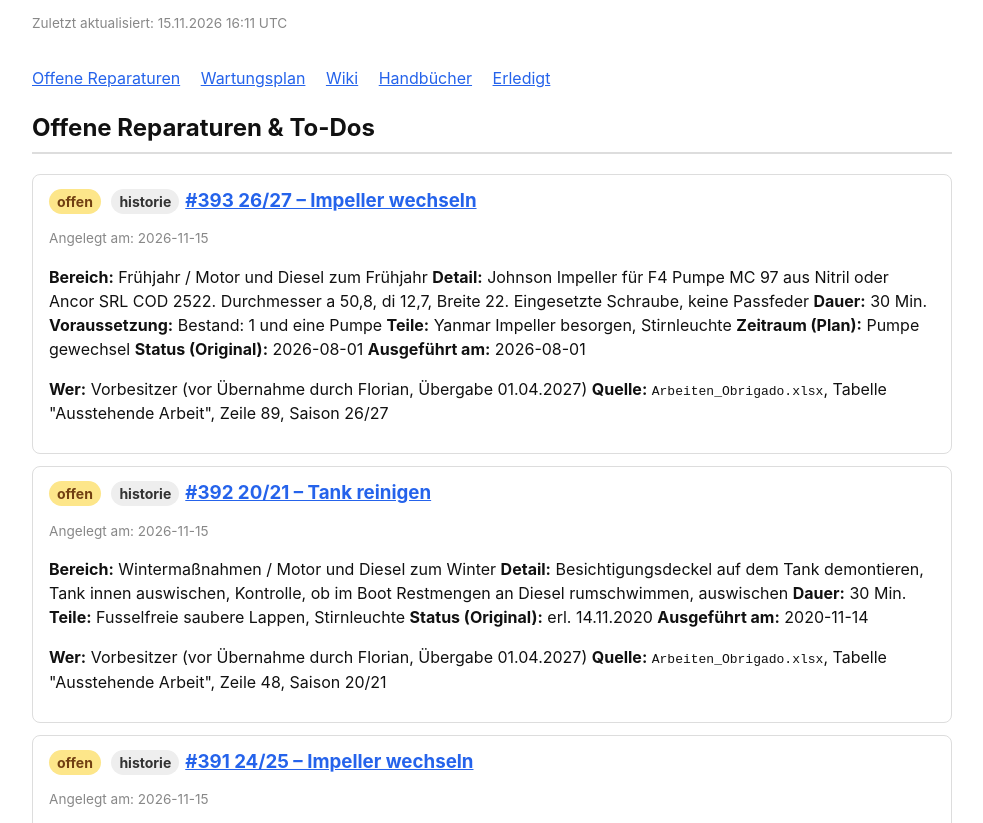
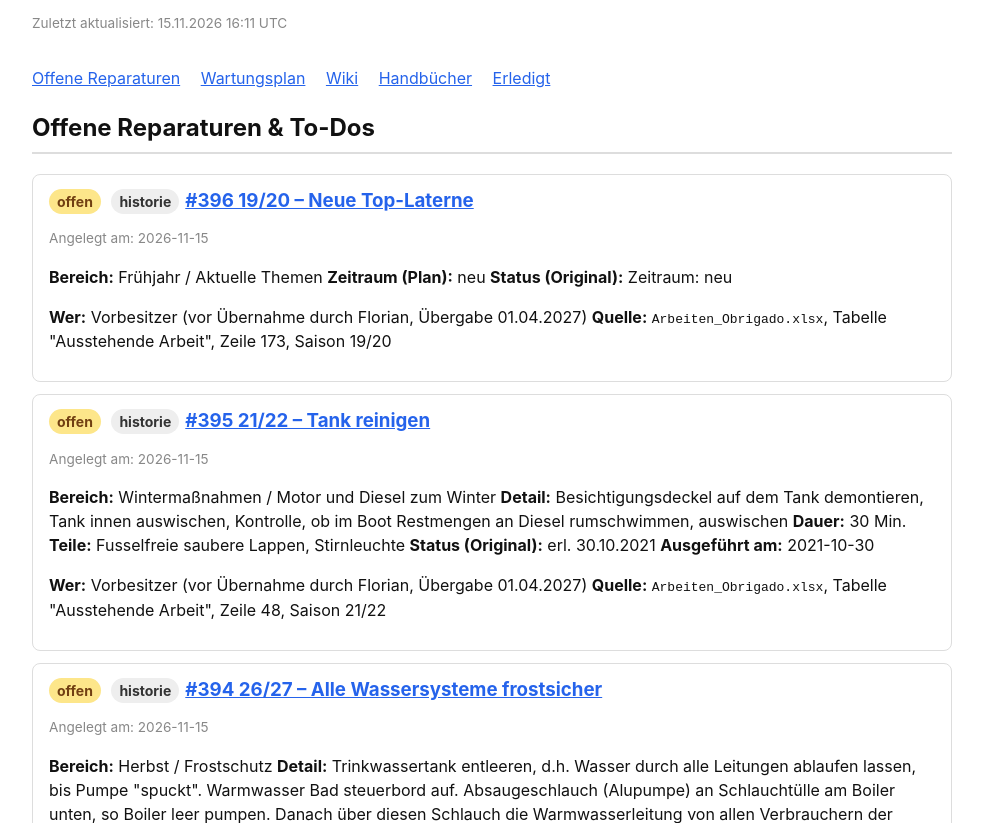
Before and after one commit to Flori0815/Obrigado-Dashboard, a plain HTML site: page index.html in a window 1280 px wide. Shown: the part 124-947 px from the top of the page, without its empty margins (148-1131 px from the left). Drawn offline with Linux system fonts and the light colour scheme.

Commit message:
Dashboard aktualisiert (2026-11-15T16:11:43Z)

```diff
--- a/index.html
+++ b/index.html
@@ -47,6 +47,40 @@
 <section id="reparaturen">
 <h2>Offene Reparaturen &amp; To-Dos</h2>
 <div class="issue">
+  <h3><span class="badge open">offen</span> <span class="badge">historie</span><a href="https://github.com/Flori0815/Obrigado/issues/396">#396 19/20 – Neue Top-Laterne</a></h3>
+  <p style="font-size:0.85em;color:#888">Angelegt am: 2026-11-15</p>
+  <p><strong>Bereich:</strong> Frühjahr / Aktuelle Themen
+<strong>Zeitraum (Plan):</strong> neu
+<strong>Status (Original):</strong> Zeitraum: neu</p>
+<p><strong>Wer:</strong> Vorbesitzer (vor Übernahme durch Florian, Übergabe 01.04.2027)
+<strong>Quelle:</strong> <code>Arbeiten_Obrigado.xlsx</code>, Tabelle "Ausstehende Arbeit", Zeile 173, Saison 19/20</p>
+</div>
+<div class="issue">
+  <h3><span class="badge open">offen</span> <span class="badge">historie</span><a href="https://github.com/Flori0815/Obrigado/issues/395">#395 21/22 – Tank reinigen</a></h3>
+  <p style="font-size:0.85em;color:#888">Angelegt am: 2026-11-15</p>
+  <p><strong>Bereich:</strong> Wintermaßnahmen / Motor und Diesel zum Winter
+<strong>Detail:</strong> Besichtigungsdeckel auf dem Tank demontieren, Tank innen auswischen, Kontrolle, ob im Boot Restmengen an Diesel rumschwimmen, auswischen
+<strong>Dauer:</strong> 30 Min.
+<strong>Teile:</strong> Fusselfreie saubere Lappen, Stirnleuchte
+<strong>Status (Original):</strong> erl. 30.10.2021
+<strong>Ausgeführt am:</strong> 2021-10-30</p>
+<p><strong>Wer:</strong> Vorbesitzer (vor Übernahme durch Florian, Übergabe 01.04.2027)
+<strong>Quelle:</strong> <code>Arbeiten_Obrigado.xlsx</code>, Tabelle "Ausstehende Arbeit", Zeile 48, Saison 21/22</p>
+</div>
+<div class="issue">
+  <h3><span class="badge open">offen</span> <span class="badge">historie</span><a href="https://github.com/Flori0815/Obrigado/issues/394">#394 26/27 – Alle Wassersysteme  frostsicher</a></h3>
+  <p style="font-size:0.85em;color:#888">Angelegt am: 2026-11-15</p>
+  <p><strong>Bereich:</strong> Herbst / Frostschutz
+<strong>Detail:</strong> Trinkwassertank entleeren, d.h. Wasser durch alle Leitungen ablaufen lassen, bis Pumpe "spuckt". Warmwasser Bad steuerbord auf. Absaugeschlauch (Alupumpe) an Schlauchtülle am Boiler unten, so Boiler leer pumpen. Danach über diesen Schlauch die Warmwasserleitung von allen Verbrauchern der Reihe nach leer saugen. Dazu Wasserhahn Steuerbord Bad zu und der Reihe nach auf (Start bei der Außendusche, Achtung Drehknopf ist nach "rechtsdrehen" auf, gilt für kalt und warm) und leersaugen. Warmwasser zu. Nun Kaltwasser der Reihe nach leer saugen (auch am Entwässerungschlauch Boiler). Über Winter alle Armaturen in Offenstellung
+<strong>Dauer:</strong> 45 Min.
+<strong>Voraussetzung:</strong> Boot im Wasser
+<strong>Teile:</strong> Alu Saugepumpe, Stirnleuchte
+<strong>Status (Original):</strong> 2026-10-31
+<strong>Ausgeführt am:</strong> 2026-10-31</p>
+<p><strong>Wer:</strong> Vorbesitzer (vor Übernahme durch Florian, Übergabe 01.04.2027)
+<strong>Quelle:</strong> <code>Arbeiten_Obrigado.xlsx</code>, Tabelle "Ausstehende Arbeit", Zeile 14, Saison 26/27</p>
+</div>
+<div class="issue">
   <h3><span class="badge open">offen</span> <span class="badge">historie</span><a href="https://github.com/Flori0815/Obrigado/issues/393">#393 26/27 – Impeller wechseln</a></h3>
   <p style="font-size:0.85em;color:#888">Angelegt am: 2026-11-15</p>
   <p><strong>Bereich:</strong> Frühjahr / Motor und Diesel zum Frühjahr
@@ -1189,41 +1223,6 @@
 <strong>Ausgeführt am:</strong> 2026-10-31</p>
 <p><strong>Wer:</strong> Vorbesitzer (vor Übernahme durch Florian, Übergabe 01.04.2027)
 <strong>Quelle:</strong> <code>Arbeiten_Obrigado.xlsx</code>, Tabelle "Ausstehende Arbeit", Zeile 11, Saison 26/27</p>
-</div>
-<div class="issue">
-  <h3><span class="badge open">offen</span> <span class="badge">historie</span><a href="https://github.com/Flori0815/Obrigado/issues/296">#296 19/20 – Vorfilter</a></h3>
-  <p style="font-size:0.85em;color:#888">Angelegt am: 2026-11-15</p>
-  <p><strong>Bereich:</strong> Frühjahr / Motor und Diesel zum Frühjahr
-<strong>Detail:</strong> Im Frühjahr den neuen Vorfilter einbauen. Auf die richtigen Dichtgummis achten, ansonsten tritt Luft ins Dieselsystem ein und der Motor läuft nicht. Mit der Rüsselpumpe die Luft aus dem Filter abziehen
-<strong>Voraussetzung:</strong> Teile- Nummern etwas unklar: Bestand: 1 Delphi HDF 7111-296 QTY1; Purflex CS 157A
-<strong>Teile:</strong> Filter und Dichtungen für Filter, Rüsselpumpe, Stirnleuchte, Diesel
-<strong>Status (Original):</strong> 2020-05-01
-<strong>Ausgeführt am:</strong> 2020-05-01</p>
-<p><strong>Wer:</strong> Vorbesitzer (vor Übernahme durch Florian, Übergabe 01.04.2027)
-<strong>Quelle:</strong> <code>Arbeiten_Obrigado.xlsx</code>, Tabelle "Ausstehende Arbeit", Zeile 85, Saison 19/20</p>
-</div>
-<div class="issue">
-  <h3><span class="badge open">offen</span> <span class="badge">historie</span><a href="https://github.com/Flori0815/Obrigado/issues/295">#295 25/26 – Leinen klar machen</a></h3>
-  <p style="font-size:0.85em;color:#888">Angelegt am: 2026-11-15</p>
-  <p><strong>Bereich:</strong> Herbst / Boot auf- und ausräumen
-<strong>Detail:</strong> Vor dem Verlassen des Sommerliegeplatzes müssen alle Leinen die immer am Steg bleiben abgenommen werden. Leinen waschen.
-<strong>Dauer:</strong> 15 Min.
-<strong>Voraussetzung:</strong> Boot im Wasser
-<strong>Status (Original):</strong> Herbst 25</p>
-<p><strong>Wer:</strong> Vorbesitzer (vor Übernahme durch Florian, Übergabe 01.04.2027)
-<strong>Quelle:</strong> <code>Arbeiten_Obrigado.xlsx</code>, Tabelle "Ausstehende Arbeit", Zeile 11, Saison 25/26</p>
-</div>
-<div class="issue">
-  <h3><span class="badge open">offen</span> <span class="badge">historie</span><a href="https://github.com/Flori0815/Obrigado/issues/294">#294 25/26 – Fallen maximal hochziehen (schützen)</a></h3>
-  <p style="font-size:0.85em;color:#888">Angelegt am: 2026-11-15</p>
-  <p><strong>Bereich:</strong> Wintermaßnahmen
-<strong>Detail:</strong> in den Mast ziehen
-<strong>Dauer:</strong> 60 Min.
-<strong>Teile:</strong> alte lange Leinen
-<strong>Status (Original):</strong> 2025-11-19
-<strong>Ausgeführt am:</strong> 2025-11-19</p>
-<p><strong>Wer:</strong> Vorbesitzer (vor Übernahme durch Florian, Übergabe 01.04.2027)
-<strong>Quelle:</strong> <code>Arbeiten_Obrigado.xlsx</code>, Tabelle "Ausstehende Arbeit", Zeile 42, Saison 25/26</p>
 </div>
 </section>
 
```
